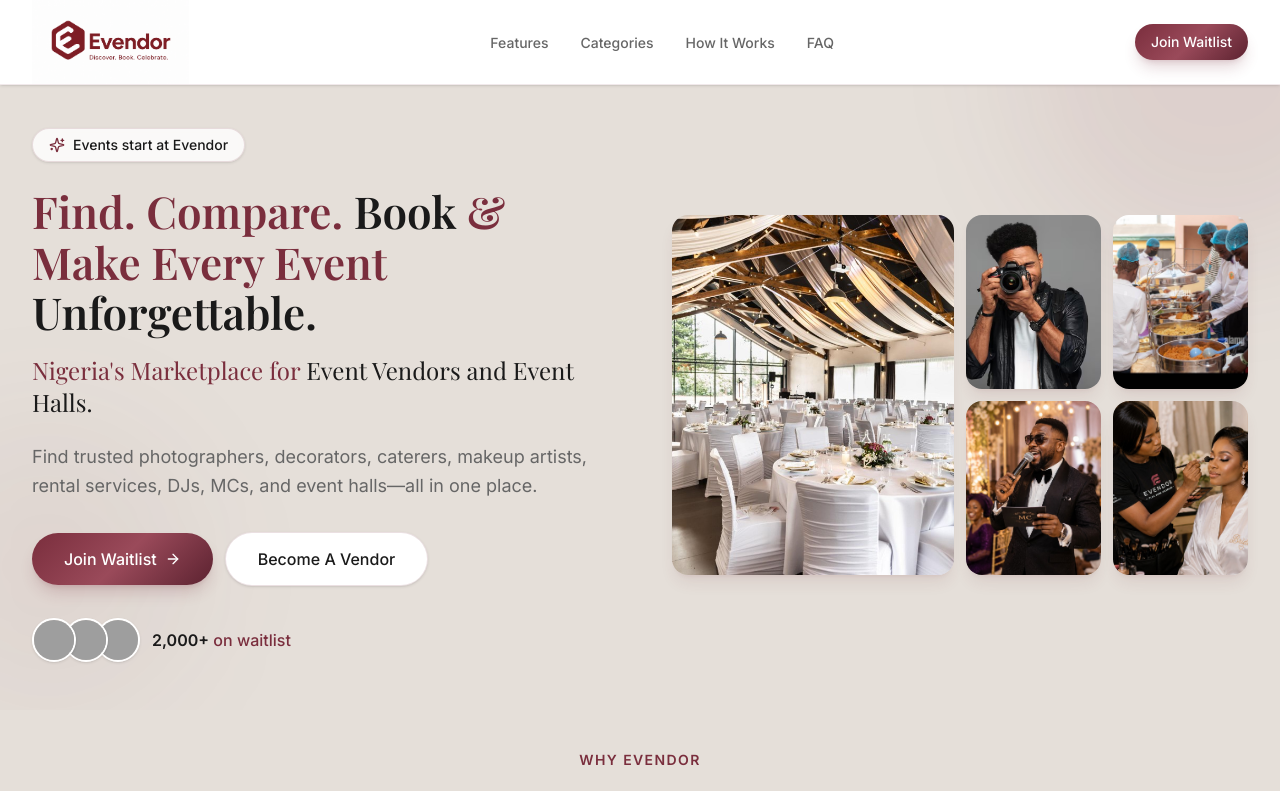
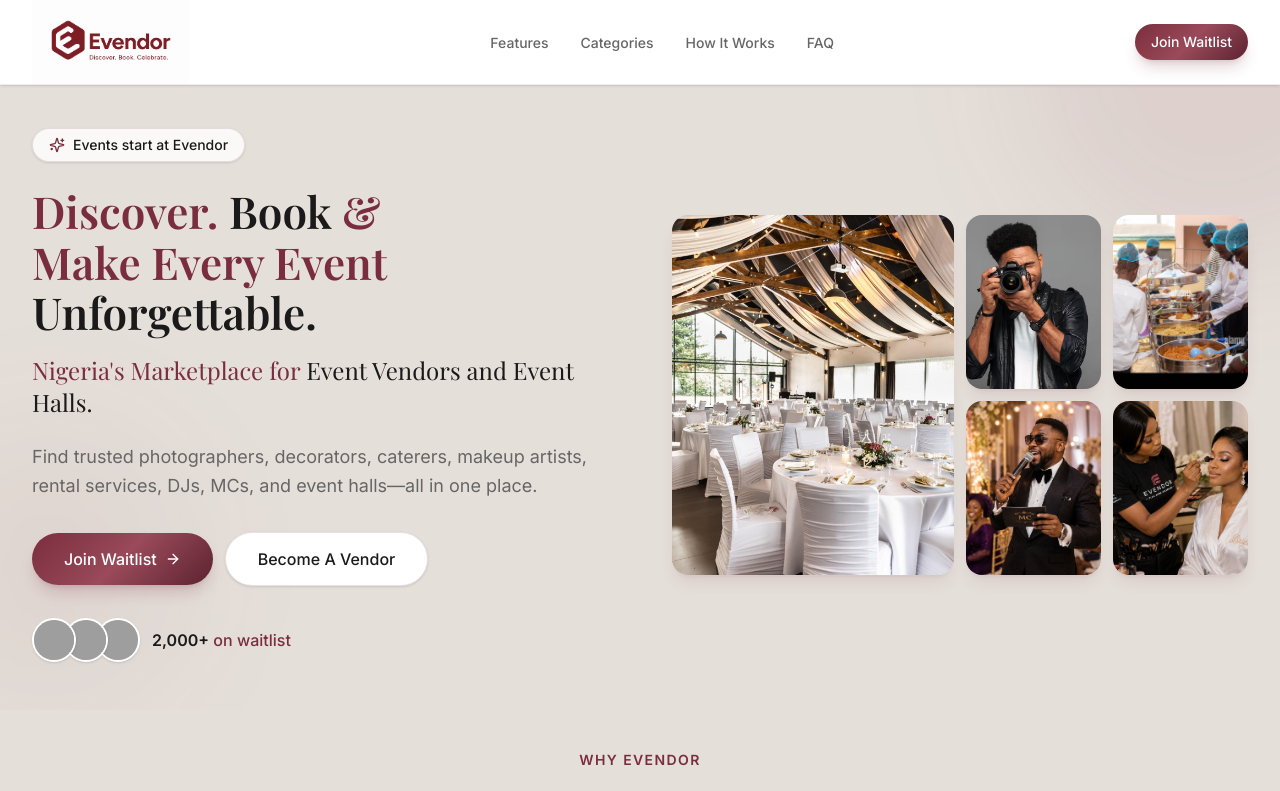
Before and after one commit to charlsmaxx/Evendor, a Next.js app: page / in a window 1280 px wide. Shown: the top 791 px of the page. Built offline with nearby package versions, Linux system fonts and the light colour scheme; grey boxes are pictures that could not be loaded; a web font is replaced by a local one.

Commit message:
Update text in Hero component

```diff
--- a/components/Hero.tsx
+++ b/components/Hero.tsx
@@ -35,7 +35,7 @@ export function Hero() {
               variants={staggerItem}
               className="font-heading text-3xl font-semibold leading-[1.15] text-accent sm:text-4xl lg:text-[2.75rem]"
             >
-              Find. Compare.{" "}
+              Discover.{" "}
               <span className="text-foreground">Book</span> &{" "}
               <br />
               Make Every Event <br />{" "}
```
